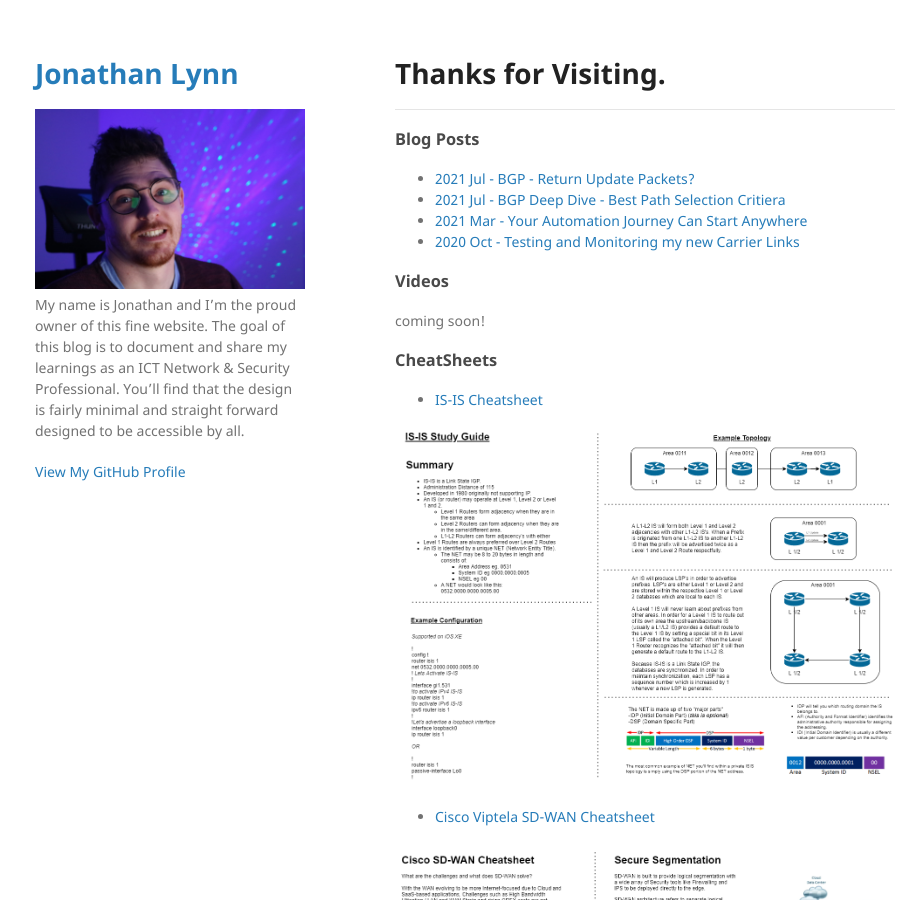
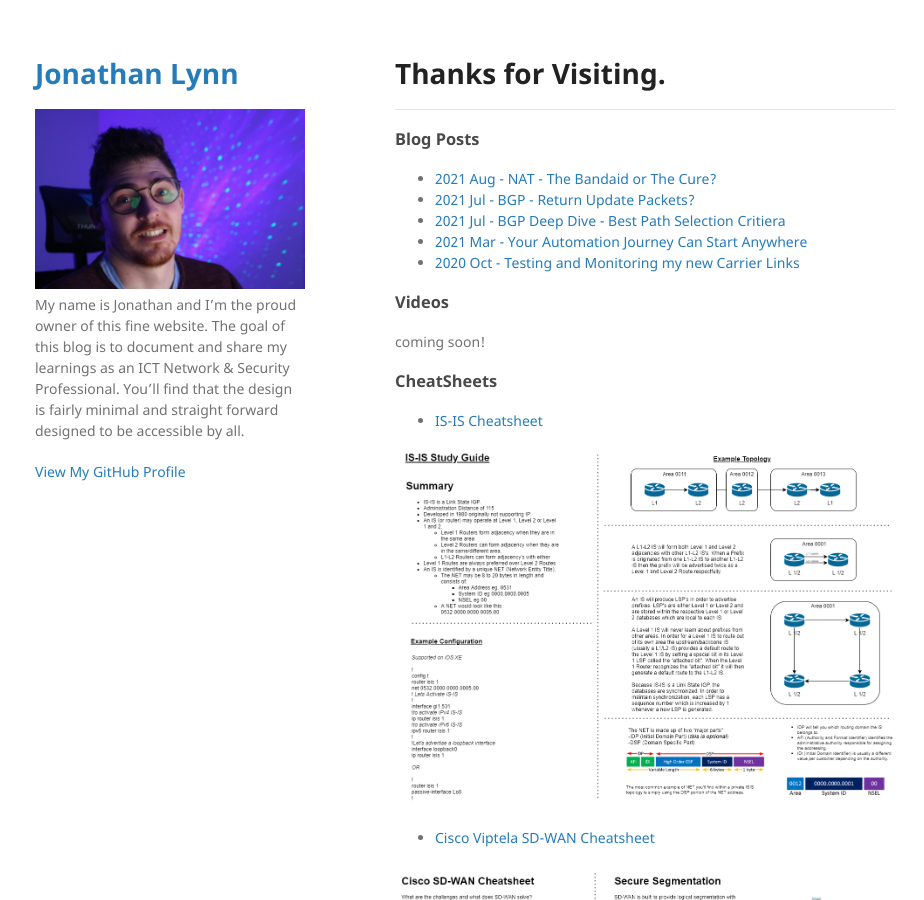
Before and after one commit to jonathanLynn/jonathanlynn.github.io, a Jekyll site: the page built from index.md, in a window 1280 px wide and 900 px high. Shown: the whole window, without its empty margins (175-1099 px from the left). Built offline with Jekyll 4.4.1, drawn with Linux system fonts in a browser that asks for light colours; our own code applies the rules of GitHub Pages for plain Markdown files.

Commit message:
Updated index-md with new blog post
New blog post for August.

```diff
--- a/index.md
+++ b/index.md
@@ -7,6 +7,7 @@ layout: default
 
 ### Blog Posts
 
+* [2021 Aug - NAT - The Bandaid or The Cure?](./assets/blogposts/2021-AUG-Design-nat-thebandaidorthecure.html)
 * [2021 Jul - BGP - Return Update Packets?](./assets/blogposts/2021-JUL-BGP-returnupdatepackets.html)
 * [2021 Jul - BGP Deep Dive - Best Path Selection Critiera](./blog-2021-BGP-part1)
 * [2021 Mar - Your Automation Journey Can Start Anywhere](./blog-2021-startyourautomationjourney.html)
```
